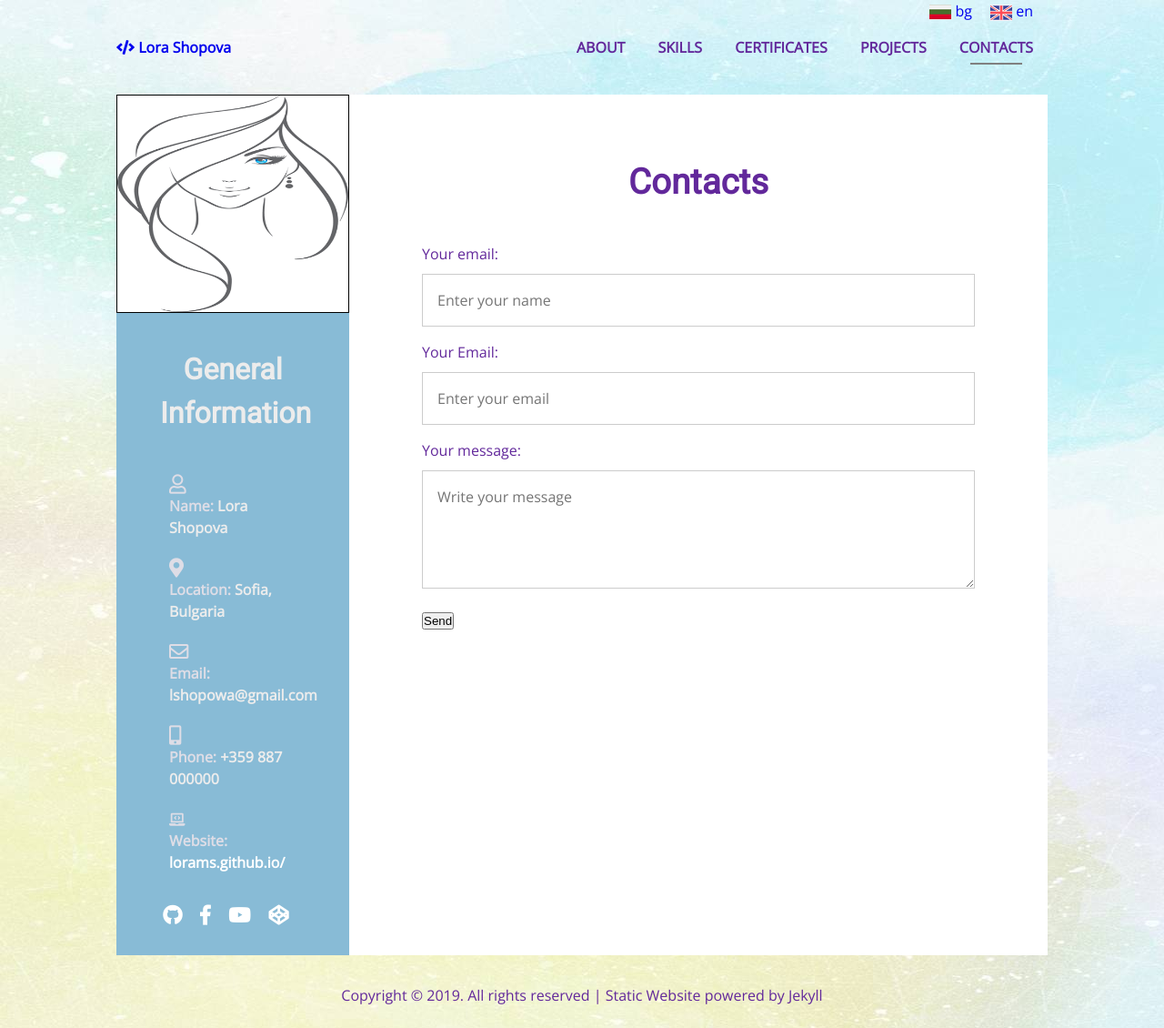
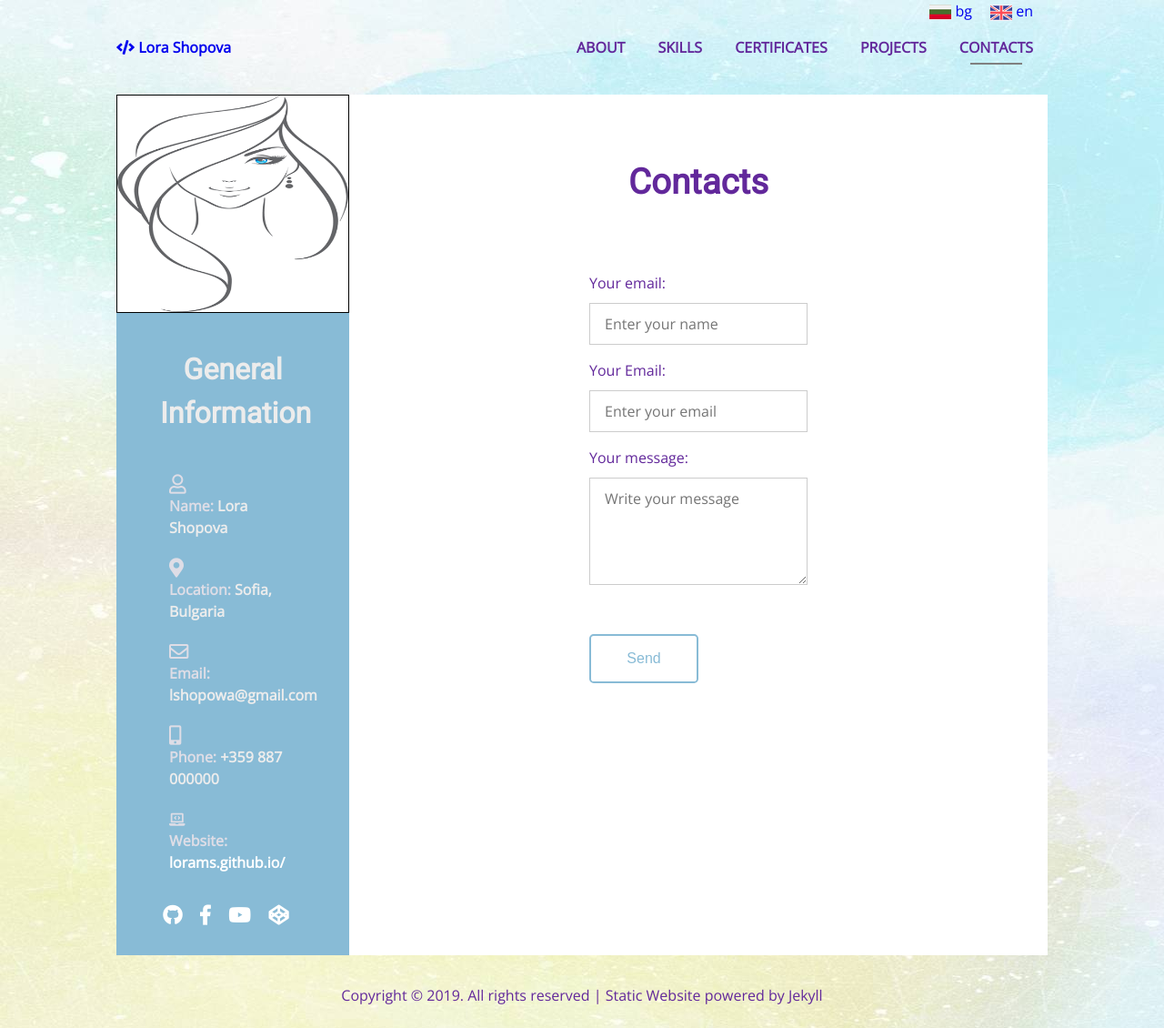
Before and after one commit to LoraMS/lorams.github.io, a Jekyll site: the page built from contacts.html, in a window 1280 px wide. Shown: the whole page at 91% size. Built offline with Jekyll 4.4.1, drawn with Linux system fonts in a browser that asks for light colours.

Commit message:
scrollbar fix added

```diff
--- a/scss/_mixins.scss
+++ b/scss/_mixins.scss
@@ -32,7 +32,9 @@
 
 @mixin scrollbar {
     height: 79vh;
-    overflow-y: auto;
+    overflow-y: scroll;
+    scrollbar-width: thin;
+    scrollbar-color: rgba(136, 187, 214, 0.5) $color-info-bg;
 
     &::-webkit-scrollbar {
         width: 1rem;
--- a/style/style.css
+++ b/style/style.css
@@ -635,7 +635,9 @@
   padding: 3rem 5rem 0;
   color: #62289b;
   height: 79vh;
-  overflow-y: auto;
+  overflow-y: scroll;
+  scrollbar-width: thin;
+  scrollbar-color: rgba(136, 187, 214, 0.5) #88bbd6;
 }
 
 .skills-page .skills-description::-webkit-scrollbar {
@@ -870,7 +872,9 @@
   padding: 3rem 5rem 0;
   color: #62289b;
   height: 79vh;
-  overflow-y: auto;
+  overflow-y: scroll;
+  scrollbar-width: thin;
+  scrollbar-color: rgba(136, 187, 214, 0.5) #88bbd6;
 }
 
 .certificates-page .certificates::-webkit-scrollbar {
@@ -940,12 +944,40 @@
   font-family: 'Roboto', sans-serif;
 }
 
-.contacts-page .contacts input[type=text], .contacts-page .contacts input[type=email], .contacts-page .contacts textarea {
+.contacts-page .contacts form {
+  width: 50%;
+  margin: 0 auto;
+  padding: 2rem;
+}
+
+.contacts-page .contacts form input[type=text],
+.contacts-page .contacts form input[type=email],
+.contacts-page .contacts form textarea {
   width: 100%;
-  padding: 1rem;
+  padding: 0.625rem 1rem;
   border: 1px solid #ccc;
   margin-top: 0.625rem;
   margin-bottom: 1rem;
   resize: vertical;
 }
+
+.contacts-page .contacts form .g-recaptcha {
+  width: 50%;
+}
+
+.contacts-page .contacts form button {
+  width: 50%;
+  padding: 1rem;
+  margin-top: 2rem;
+  border: 2px solid #88bbd6;
+  color: #88bbd6;
+  background-color: #fff;
+  border-radius: 0.3rem;
+  font-size: 1rem;
+}
+
+.contacts-page .contacts form button:hover {
+  color: #fff;
+  background-color: #88bbd6;
+}
 /*# sourceMappingURL=style.css.map */
```
Also changed, not shown: 1 other file.
